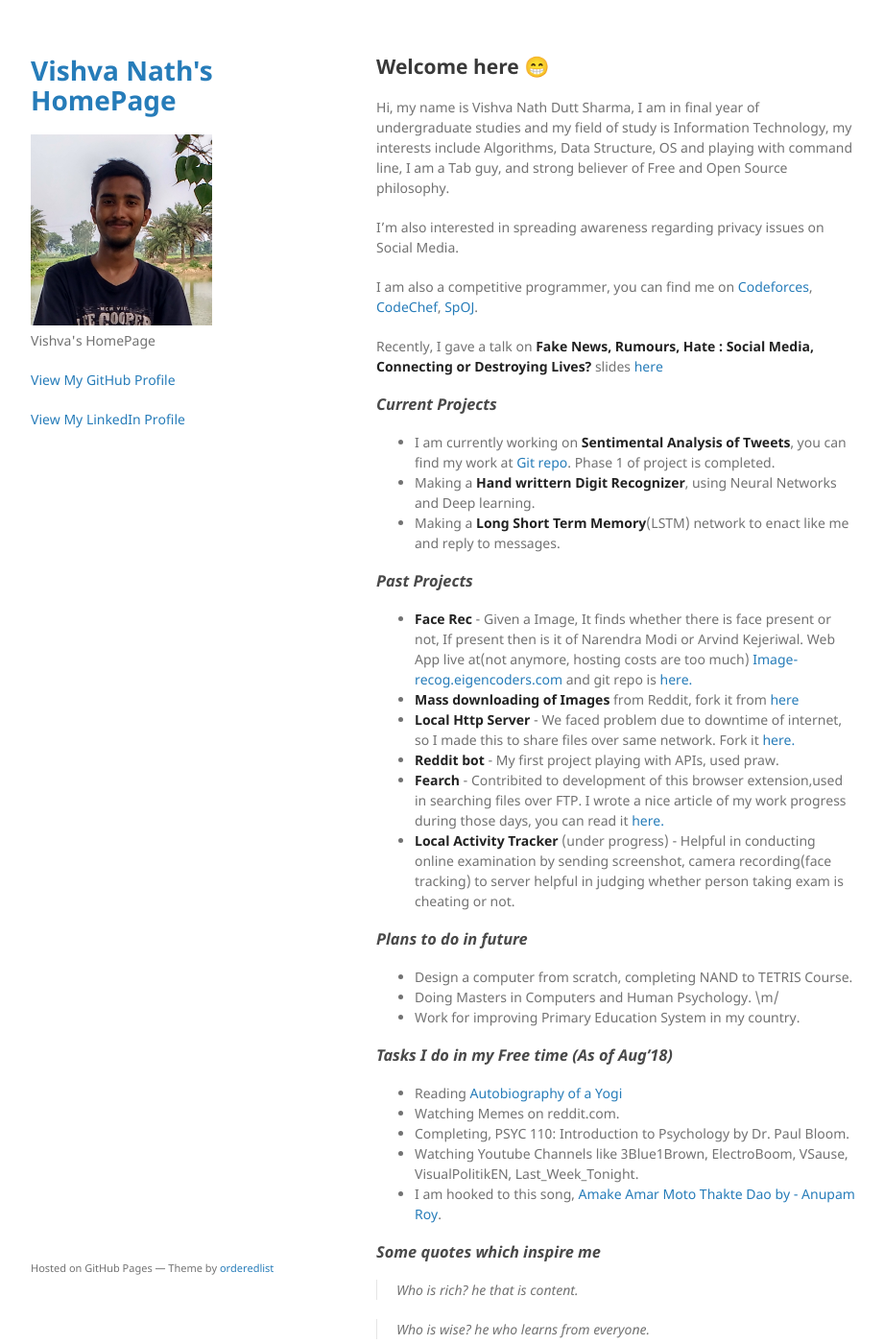
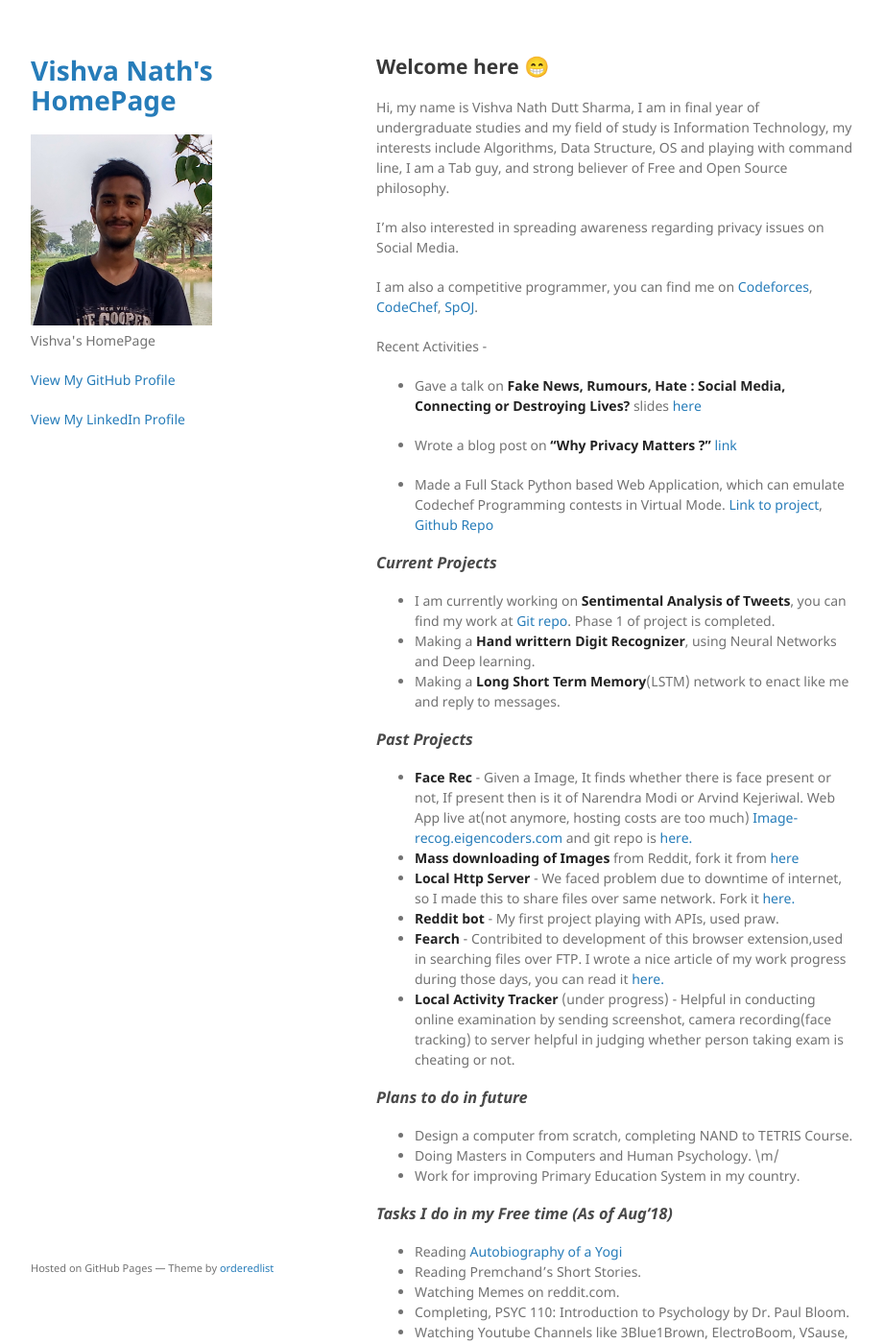
Before and after one commit to vishvanath45/vishvanath45.github.io, a Jekyll site: the page built from index.md, in a window 1280 px wide and 1400 px high. Shown: the whole window at 96% size, without its empty margins (178-1099 px from the left). Built offline with Jekyll 4.4.1, drawn with Linux system fonts in a browser that asks for light colours; our own code applies the rules of GitHub Pages for plain Markdown files.

Commit message:
updated Nov 1, 18.

```diff
--- a/index.md
+++ b/index.md
@@ -6,7 +6,13 @@ I'm also interested in spreading awareness regarding privacy issues on Social Me
 
 I am also a competitive programmer, you can find me on [Codeforces](http://codeforces.com/profile/v_ns), [CodeChef](https://www.codechef.com/users/v_ns), [SpOJ](http://www.spoj.com/users/v_ns/).
 
-Recently, I gave a talk on **Fake News, Rumours, Hate : Social Media, Connecting or Destroying Lives?** slides [here](https://docs.google.com/viewer?url=https://raw.githubusercontent.com/vishvanath45/Presentations/master/Fake%20News%2C%20Rumours.pdf)
+Recent Activities -
+- Gave a talk on **Fake News, Rumours, Hate : Social Media, Connecting or Destroying Lives?** slides [here](https://docs.google.com/viewer?url=https://raw.githubusercontent.com/vishvanath45/Presentations/master/Fake%20News%2C%20Rumours.pdf)
+
+- Wrote a blog post on **"Why Privacy Matters ?"** [link](https://docs.google.com/document/d/1E0PrGrhvuxRBbzQaKEJYdwYZu_vlTzJZ-kgWpPHncKw/edit?usp=sharing)
+
+- Made a Full Stack Python based Web Application, which can emulate Codechef Programming contests in Virtual Mode. [Link to project](http://149.129.145.244/), [Github Repo](https://github.com/vishvanath45/CodeHike)
+
 
 ### _Current Projects_
 - I am currently working on **Sentimental Analysis of Tweets**, you can find my work at [Git repo](https://github.com/vishvanath45/Sentimental_analysis). Phase 1 of project is completed.
@@ -30,6 +36,7 @@ Recently, I gave a talk on **Fake News, Rumours, Hate : Social Media, Connecting
 ### _Tasks I do in my Free time (As of Aug'18)_
 
 - Reading [Autobiography of a Yogi](https://en.wikipedia.org/wiki/Autobiography_of_a_Yogi)
+- Reading Premchand's Short Stories.
 - Watching Memes on reddit.com.
 - Completing, PSYC 110: Introduction to Psychology by Dr. Paul Bloom.
 - Watching Youtube Channels like 3Blue1Brown, ElectroBoom, VSause, VisualPolitikEN, Last_Week_Tonight.
```
